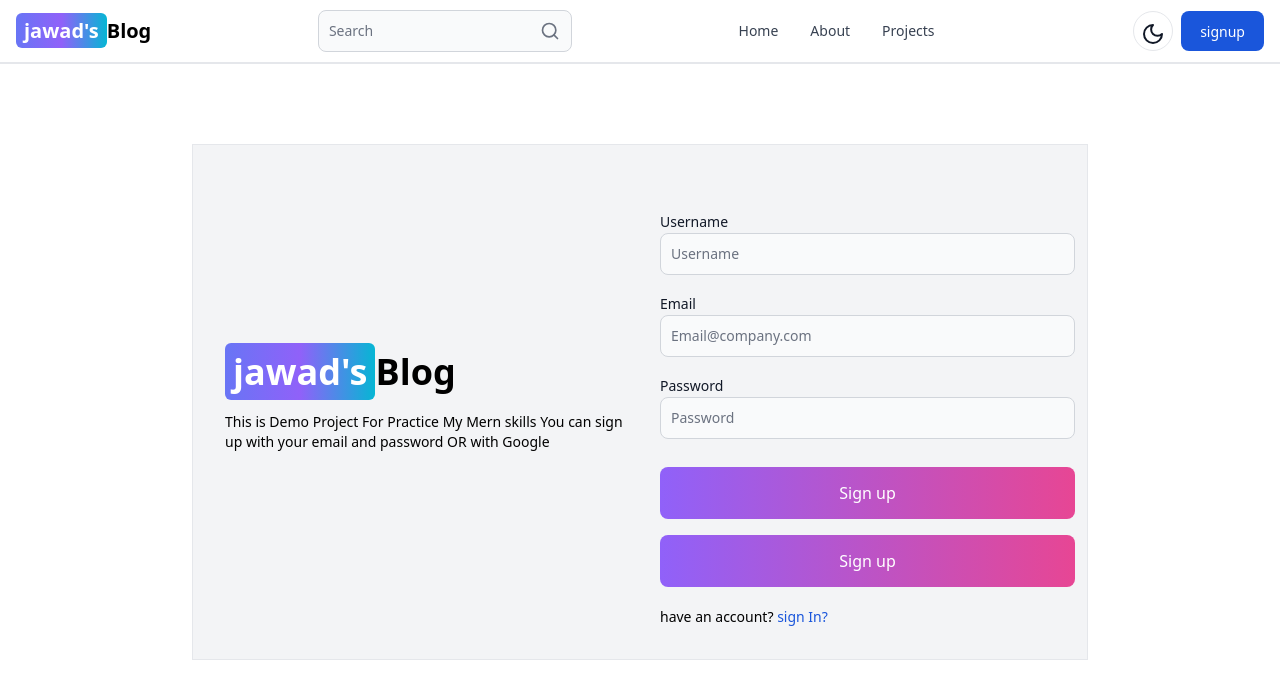
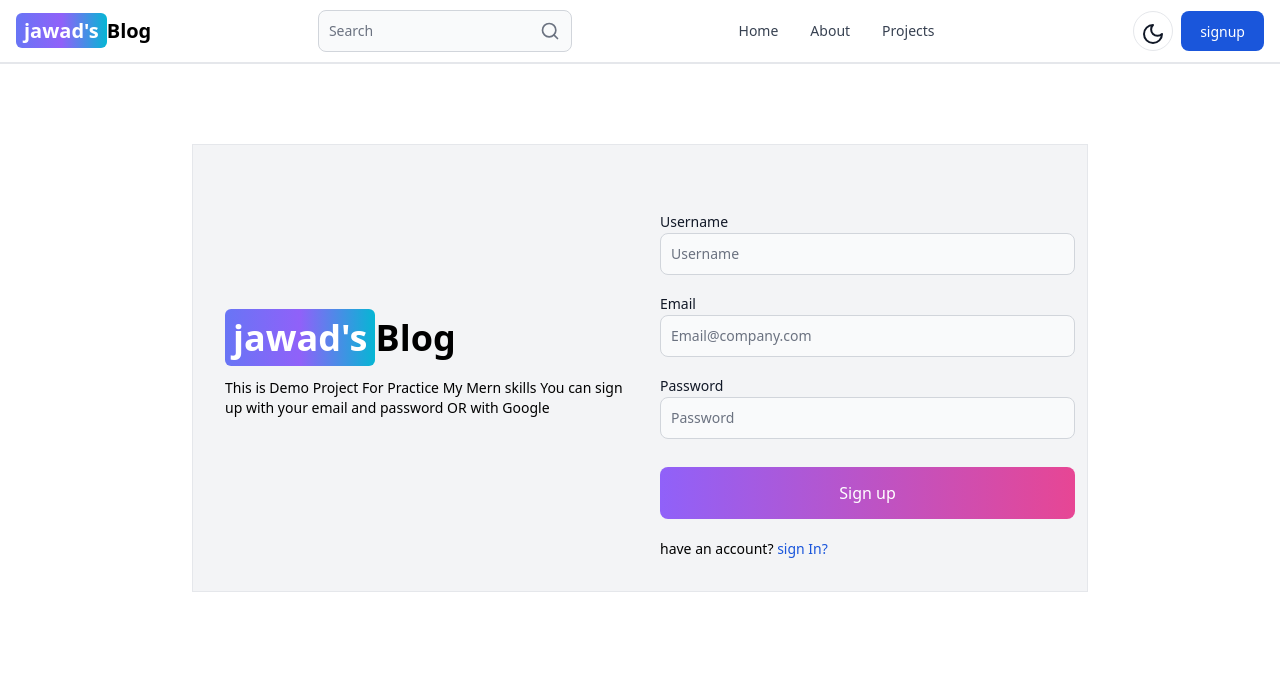
Before and after one commit to jawadkhanswati/mern-blog, a React (Vite) app in the folder client/: page /sign-up in a window 1280 px wide. Shown: the top 698 px of the page. Built offline with nearby package versions, Linux system fonts and the light colour scheme.

Commit message:
remove extra button from signup page ui

```diff
--- a/client/src/pages/Signup.jsx
+++ b/client/src/pages/Signup.jsx
@@ -30,7 +30,7 @@ const Signup = () => {
             <TextInput type="text" placeholder="Password" id="password"/>
           </div>
           <Button size="xl" className="mt-3" gradientDuoTone="purpleToPink" type="submit">Sign up</Button>
-          <Button size="xl" className="" gradientDuoTone="purpleToPink" type="submit">Sign up</Button>
+
 
         </form>
         <p className="mt-5 text-sm">have an account? <Link className="text-blue-700" to={"/signin"}>sign In?</Link></p>
```
